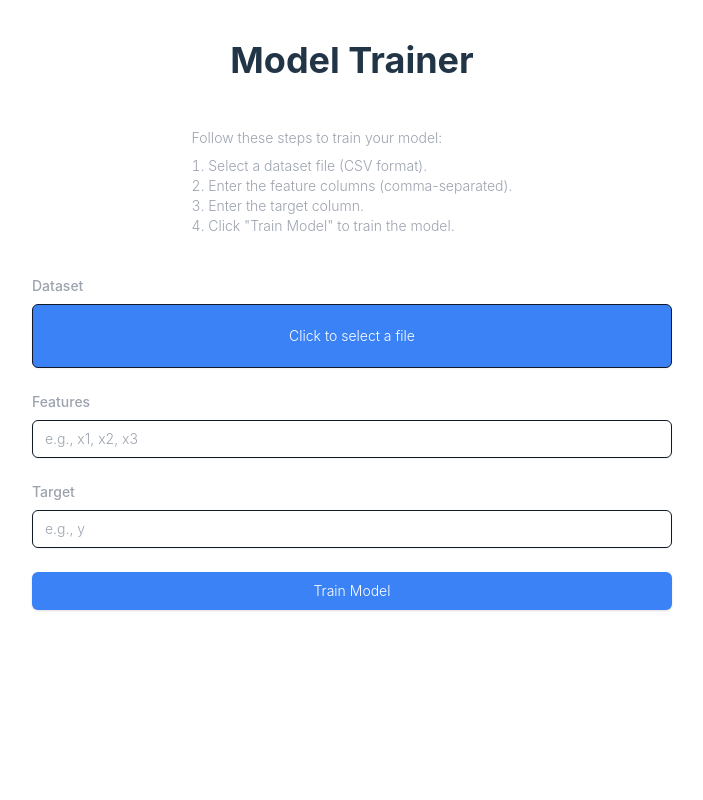
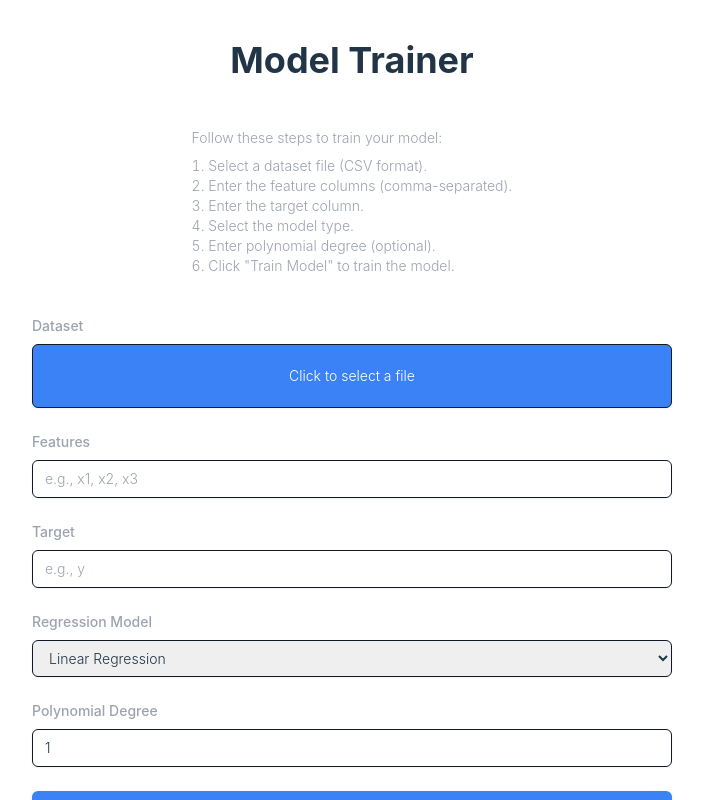
Before and after one commit to nbursa/model-trainer, a Vue app in the folder client/: page / in a window 1280 px wide. Shown: the whole page, without its empty margins (288-991 px from the left). Built offline with nearby package versions, Linux system fonts and the light colour scheme.

Commit message:
Flexible regression

```diff
--- a/client/src/views/Home.vue
+++ b/client/src/views/Home.vue
@@ -9,6 +9,8 @@
             <li>Select a dataset file (CSV format).</li>
             <li>Enter the feature columns (comma-separated).</li>
             <li>Enter the target column.</li>
+            <li>Select the model type.</li>
+            <li>Enter polynomial degree (optional).</li>
             <li>Click "Train Model" to train the model.</li>
           </ol>
         </div>
@@ -39,6 +41,27 @@
           v-model="target"
           class="block w-full px-3 py-2 border border-gray-900 rounded-md shadow-sm focus:outline-none sm:text-sm"
           placeholder="e.g., y"
+        />
+      </div>
+      <div>
+        <label for="modelType" class="block text-sm font-medium text-gray-400 mb-2">Regression Model</label>
+        <select v-model="modelType" id="modelType" class="block w-full px-3 py-2 border border-gray-900 rounded-md shadow-sm focus:outline-none sm:text-sm">
+          <option value="LinearRegression">Linear Regression</option>
+          <option value="Ridge">Ridge Regression</option>
+          <option value="Lasso">Lasso Regression</option>
+          <option value="ElasticNet">ElasticNet</option>
+          <option value="RandomForest">Random Forest</option>
+          <option value="GradientBoosting">Gradient Boosting</option>
+        </select>
+      </div>
+      <div>
+        <label for="polyDegree" class="block text-sm font-medium text-gray-400 mb-2">Polynomial Degree</label>
+        <input
+          type="number"
+          id="polyDegree"
+          v-model="polyDegree"
+          class="block w-full px-3 py-2 border border-gray-900 rounded-md shadow-sm focus:outline-none sm:text-sm"
+          placeholder="e.g., 2"
         />
       </div>
       <button
@@ -78,6 +101,8 @@ export default defineComponent({
   setup() {
     const features = ref("");
     const target = ref("");
+    const modelType = ref("LinearRegression");
+    const polyDegree = ref(1);
     const score = ref<number | null>(null);
     const dataset = ref<File | null>(null);
     const modelData = ref<ModelData[]>([]);
@@ -102,6 +127,8 @@ export default defineComponent({
         formData.append("dataset", dataset.value);
         formData.append("features", features.value);
         formData.append("target", target.value);
+        formData.append("model_type", modelType.value);
+        formData.append("poly_degree", polyDegree.value.toString());
 
         try {
           const response = await axios.post(
@@ -137,6 +164,8 @@ export default defineComponent({
     return {
       features,
       target,
+      modelType,
+      polyDegree,
       score,
       dataset,
       modelData,
```
Also changed, not shown: 1 other file (tests, documents, lock files or other folders).
